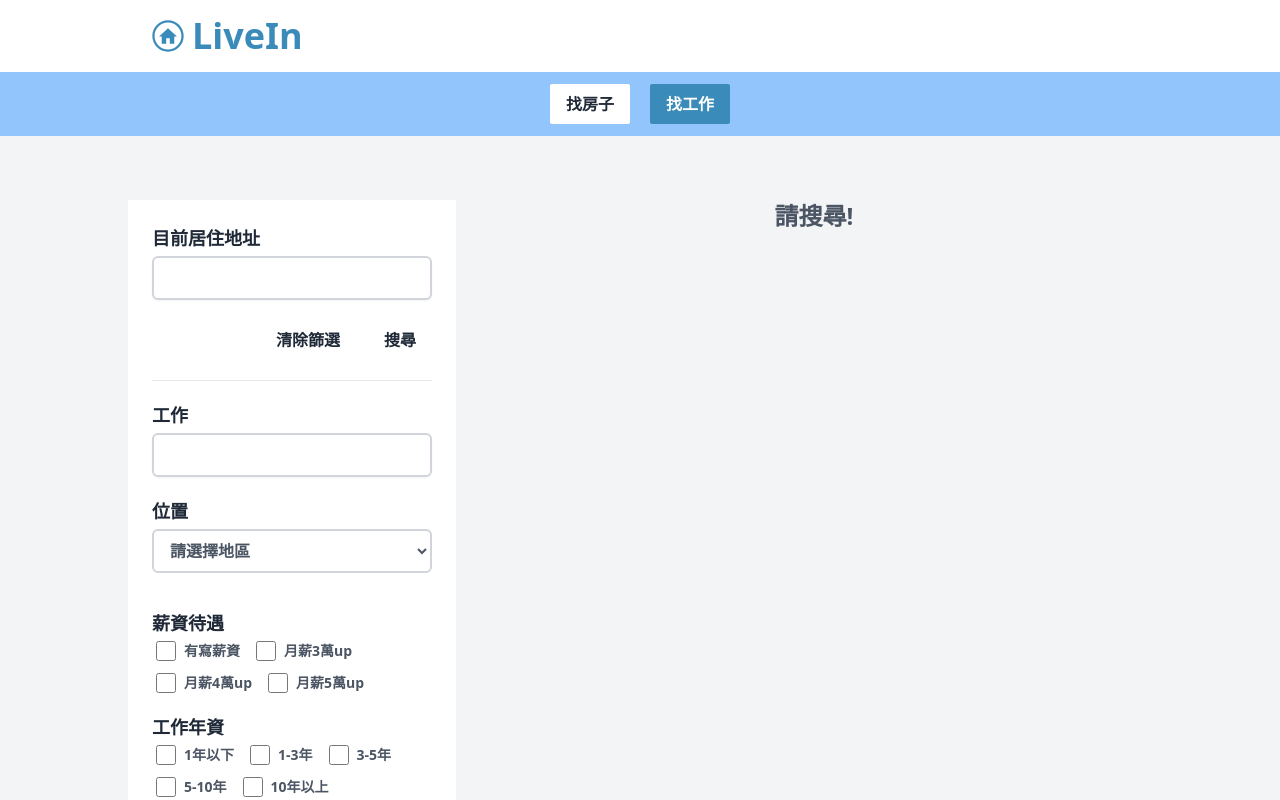
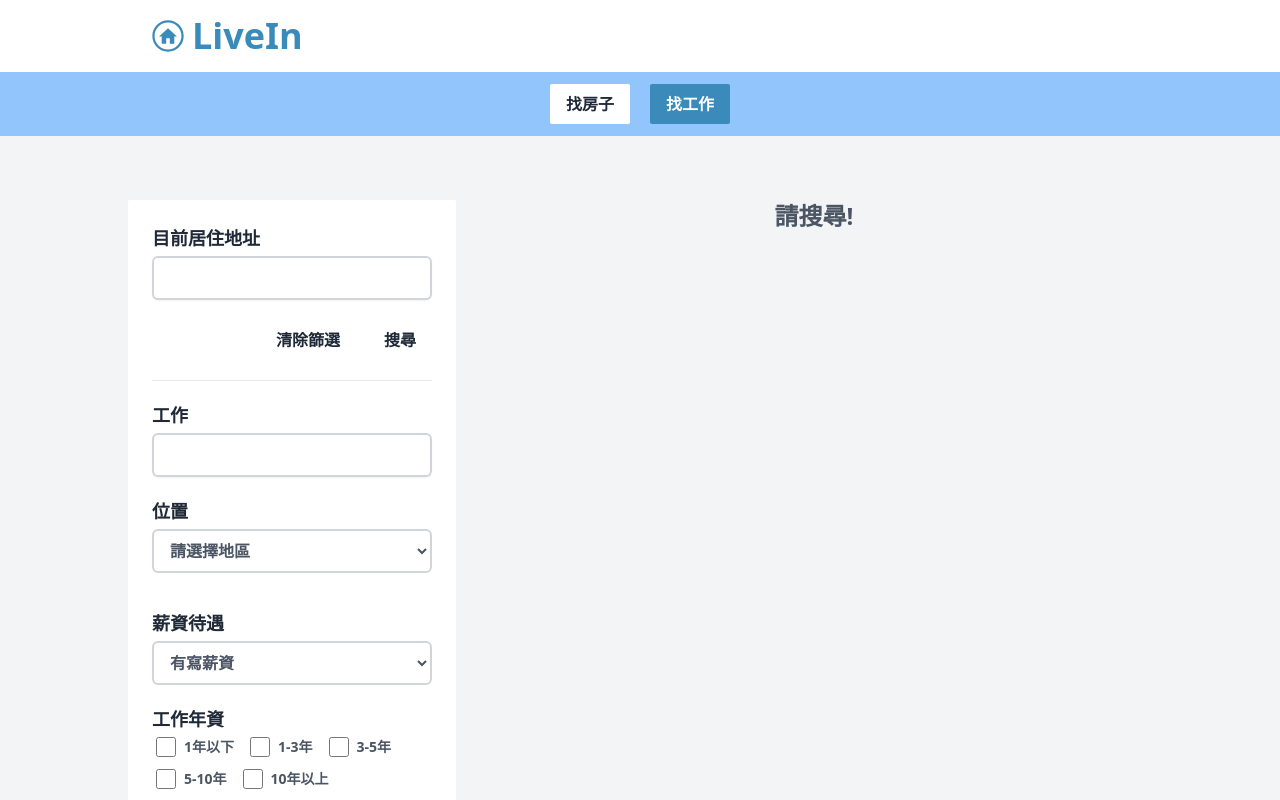
Before and after one commit to Kevin-Shen-and-Cipher/live-in, a Next.js app: page / in a window 1280 px wide. Both pictures are taken after a click on the button "找工作". Shown: the top 800 px of the page. Built offline with nearby package versions, Linux system fonts and the light colour scheme.

Commit message:
feat:Modify salary filter type

```diff
--- a/components/filters/job/job.tsx
+++ b/components/filters/job/job.tsx
@@ -12,7 +12,7 @@ const JobFilter = ({ setCards }: { setCards: React.Dispatch<React.SetStateAction
     const [location, setLocation] = useState<string>("");
     const [job, setJob] = useState<string>("");
     const [region, setRegion] = useState<string[]>([]);
-    const [salary, setSalary] = useState<string[]>([]);
+    const [salary, setSalary] = useState<string>("1");
     const [tenure, setTenure] = useState<string[]>([]);
     const [workingHour, setWorkingHour] = useState<string[]>([]);
 
@@ -41,7 +41,7 @@ const JobFilter = ({ setCards }: { setCards: React.Dispatch<React.SetStateAction
 
     const clear = (): void => {
         setRegion([]);
-        setSalary([]);
+        setSalary("1");
         setTenure([]);
         setWorkingHour([]);
     };
@@ -56,7 +56,7 @@ const JobFilter = ({ setCards }: { setCards: React.Dispatch<React.SetStateAction
             <hr />
             <Search label="工作" value={job} setValue={setJob} />
             <Region values={region} setValues={setRegion} />
-            <Salary values={salary} setValues={setSalary} />
+            <Salary value={salary} setValue={setSalary} />
             <JobTenure values={tenure} setValues={setTenure} />
             <WorkingHour values={workingHour} setValues={setWorkingHour} />
         </div>
--- a/components/filters/job/salary.tsx
+++ b/components/filters/job/salary.tsx
@@ -1,6 +1,5 @@
-import React, { useState } from "react";
-import { FilterProps, OptionProps } from "../../../interfaces/IFilter";
-import Checkbox from "../../form/checkbox";
+import React from "react";
+import { OptionProps } from "../../../interfaces/IFilter";
 
 const salaryOptions: OptionProps[] = [
     {
@@ -21,22 +20,47 @@ const salaryOptions: OptionProps[] = [
     },
 ];
 
-const Salary = ({ values, setValues }: FilterProps) => {
-    const listItems = salaryOptions.map((item: OptionProps) => {
-        return (
-            <Checkbox key={item.label} label={item.label} value={item.value} name="salary" values={values} setValues={setValues} />
-        );
-    });
+interface SalaryProps {
+    value: string,
+    setValue: React.Dispatch<React.SetStateAction<string>>
+}
+
+const Salary = ({ value, setValue }: SalaryProps) => {
+
+    const handleChangeSalary = (event: React.FormEvent<HTMLSelectElement>): void => {
+        setValue(event.currentTarget.value);
+    };
 
     return (
-        <div className="">
+        <div className="flex flex-col justify-center font-medium">
             <label className="text-lg font-semibold text-gray-800">薪資待遇</label>
-            <div className="flex flex-wrap gap-3 mt-1">
-                {listItems}
-            </div>
+            <select
+                name="key"
+                value={value}
+                onChange={handleChangeSalary}
+                className="block px-3 py-2 mt-1 font-semibold text-gray-600 bg-white border-2 border-gray-300 rounded-md focus:outline-none focus:ring-primary focus:border-primary"
+            >
+                <SalaryItems />
+            </select>
             {/* <CumstomSalary values={values} setValues={setValues} /> */}
-            {values.toString()}
         </div>
+    );
+};
+
+const SalaryItems = () => {
+    const listItems = salaryOptions.map((item: OptionProps) =>
+        <option
+            key={item.label}
+            value={item.value}
+            className="font-semibold text-gray-600"
+        >
+            {item.label}
+        </option>
+    );
+    return (
+        <>
+            {listItems}
+        </>
     );
 };
 
```
